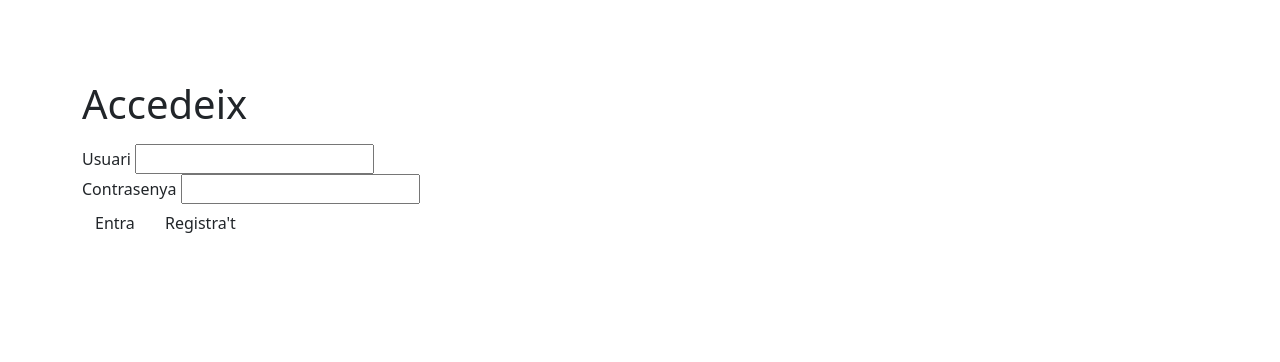
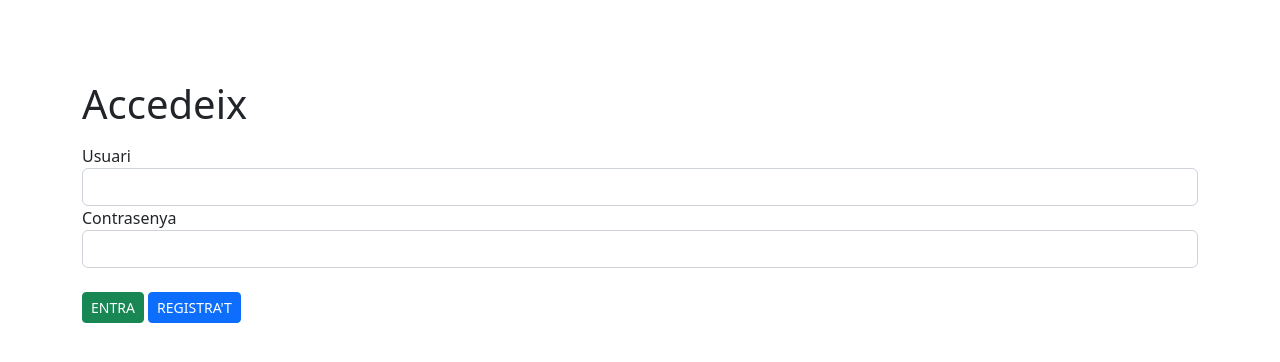
Before and after one commit to hartbold/ticketreader, a Django app: page / in a window 1280 px wide. Shown: the top 362 px of the page. Run offline with Django 4.2, Linux system fonts and the light colour scheme; some libraries are stand-ins or nearby versions.

Commit message:
aspectfix login y fix os.path.join

```diff
--- a/ticketreader/settings.py
+++ b/ticketreader/settings.py
@@ -61,7 +61,7 @@ ROOT_URLCONF = 'ticketreader.urls'
 TEMPLATES = [
     {
         'BACKEND': 'django.template.backends.django.DjangoTemplates',
-        'DIRS': [os.path.join(BASE_DIR, "templates")],
+        'DIRS': [BASE_DIR / "templates"],
         'APP_DIRS': True,
         'OPTIONS': {
             'context_processors': [
@@ -129,7 +129,7 @@ USE_TZ = True
 STATIC_URL = 'static/'
 
 STATICFILES_DIRS = [
-    os.path.join(BASE_DIR, "ticketreader", "static"),
+    BASE_DIR / "ticketreader" / "static",
 ]
 
 # Default primary key field type
--- a/ticketreader/templates/ticketreader/login.html
+++ b/ticketreader/templates/ticketreader/login.html
@@ -6,20 +6,20 @@
             <legend>
                 <h1>Accedeix</h1>
             </legend>
-            {% if error_message %}<p><strong>{{ error_message }}</strong></p>{% endif %}
+            {% if error_message %}<p class="text-danger">{{ error_message }}</p>{% endif %}
 
-            <div>
+            <div class="form-group">
                 <label for="username">Usuari</label>
-                <input id="username" type="text" name="username" maxlength="100" />
+                <input id="username" required class="form-control" type="text" name="username" maxlength="100" />
             </div>
 
-            <div>
+            <div class="form-group mb-4">
                 <label for="password">Contrasenya</label>
-                <input id="password" type="password" name="password" maxlength="100" />
+                <input id="password" required class="form-control" type="password" name="password" maxlength="100" />
             </div>
 
-            <input type="submit" class="btn" value="Entra" />
-            <a href="/register" class="btn">Registra't</a>
+            <input type="submit" class="btn btn-sm btn-success" value="ENTRA" />
+            <a href="/register" class="btn btn-sm btn-primary">REGISTRA'T</a>
 
         </fieldset>
 
```
Also changed, not shown: ticketreader/templates/ticketreader/register.html (+9 -8 lines).
